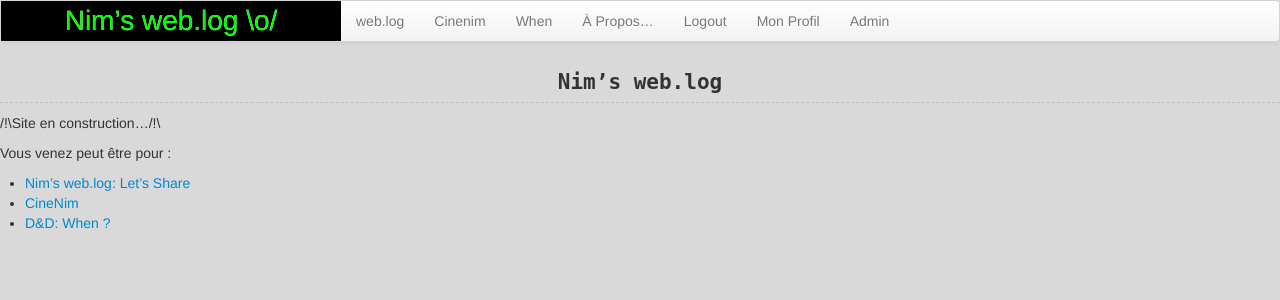
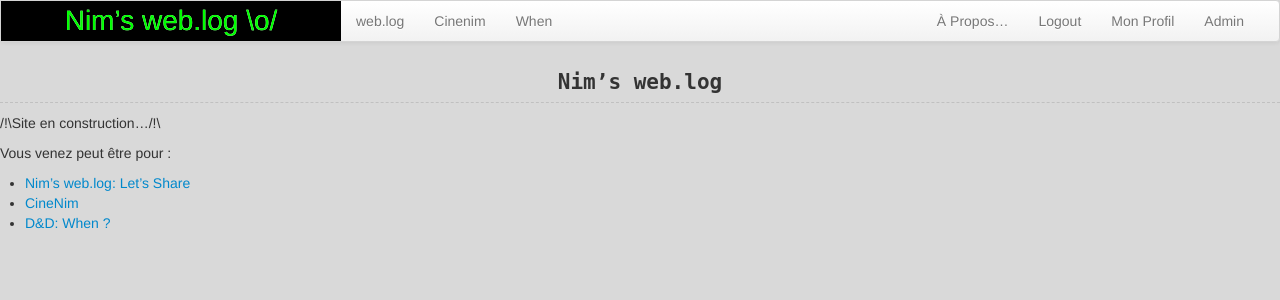
Before and after one commit to nim65s/django-perso, a Django app: page / in a window 1280 px wide. Shown: the top 300 px of the page. Run offline with Django 3.2, Linux system fonts and the light colour scheme; the visitor is signed in with stand-in values (Sample User, id 1); some libraries are stand-ins or nearby versions.

Commit message:
nav commun à droite

```diff
--- a/templates/main.html
+++ b/templates/main.html
@@ -18,6 +18,15 @@
                 <nav role="navigation">
                     <ul class="nav">
                         {% block nav %}{% endblock %}
+                    </ul>
+                    </nav>
+                    <!--<form class="navbar-search pull-right form-search">
+                        <div class="input-append">
+                            <input type="text" class="search-query input-medium" placeholder="Search">
+                            <button class="btn" type="submit"><i class="icon-search"></i></button>
+                        </div>
+                    </form>-->
+                    <ul class="nav pull-right">
                         <li><a href="{% url 'about' %}">À Propos…</a></li>
                         <li><a href="{% url 'logout' %}">Logout</a></li>
                         <li><a href="{% url 'profil' %}">Mon Profil</a></li>
@@ -25,14 +34,6 @@
                             <li><a href="/admin">Admin</a></li>
                         {% endif %}
                     </ul>
-
-                    </nav>
-                    <!--<form class="navbar-search pull-right form-search">
-                        <div class="input-append">
-                            <input type="text" class="search-query input-medium" placeholder="Search">
-                            <button class="btn" type="submit"><i class="icon-search"></i></button>
-                        </div>
-                    </form>-->
                 {% else %}
                     <form method="post" action="{% url 'login' %}" class="form-inline navbar-form pull-right">
                         {% csrf_token %}
```
